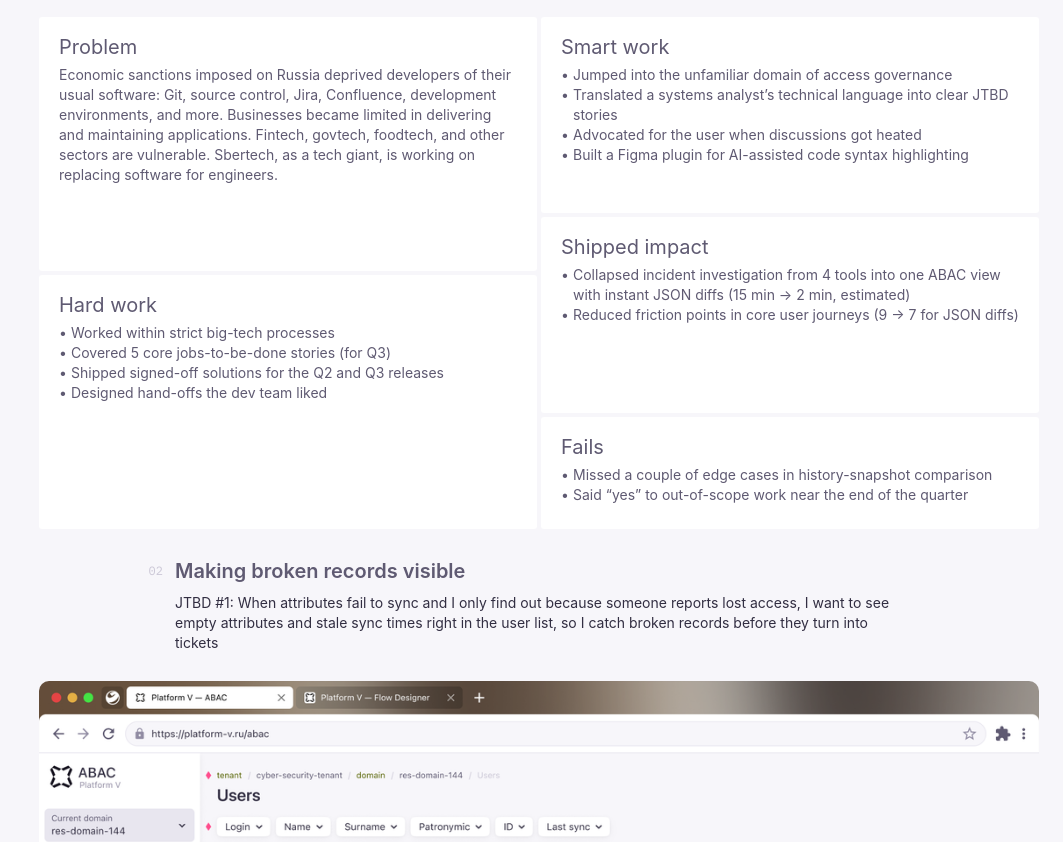
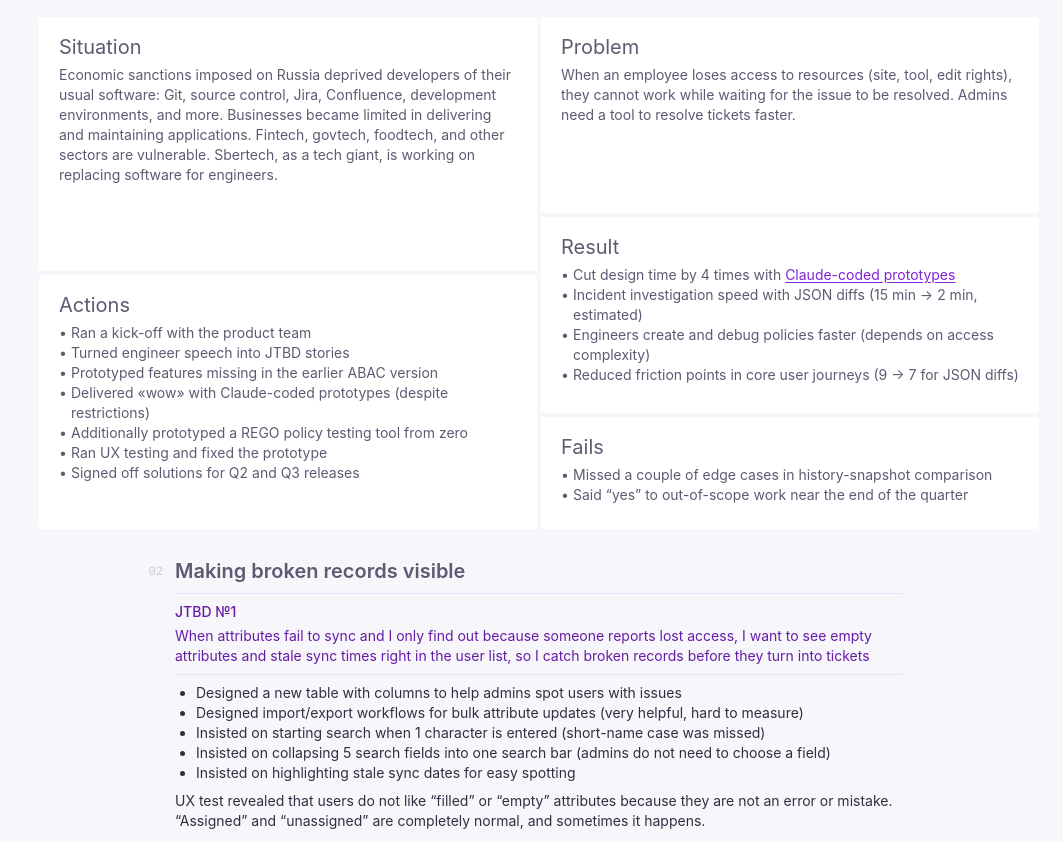
Before and after one commit to uxpugovkin/uxpugovkin.github.io, a plain HTML site: page sbertech/index.html in a window 1280 px wide. Shown: the part 830-1672 px from the top of the page, without its empty margins (217-1280 px from the left). Drawn offline with Linux system fonts and the light colour scheme.

Commit message:
sbertech copy

```diff
--- a/assets/css/site/base.css
+++ b/assets/css/site/base.css
@@ -50,6 +50,13 @@ a {
   text-decoration: none;
 }
 
+/* A link inside running text (class="text-link"): accent colour, underlined */
+.text-link {
+  color: var(--uncreative-green-50);
+  text-decoration: underline;
+  text-underline-position: from-font;
+}
+
 /* Keyboard focus ring: shows when someone moves through the page with Tab */
 :focus-visible {
   outline: 2px solid var(--boring-blue-50);
--- a/assets/css/site/case-section.css
+++ b/assets/css/site/case-section.css
@@ -55,6 +55,24 @@
   font-weight: 700;
 }
 
+/* JTBD block (Figma: jtbd) — the job story under a section title.
+   Purple text between two thin lines, 8px above and below:
+     JTBD №1                  ← Body C / Bold
+     When…, I want…, so…      ← Body C / Regular */
+.case-jtbd {
+  display: flex;
+  flex-direction: column;
+  gap: var(--space-4);
+  margin: 0;
+  padding-block: var(--space-8);
+  border-block: 1px solid var(--uncreative-green-90);
+  color: var(--uncreative-green-40);
+}
+
+.case-jtbd > * {
+  margin: 0;
+}
+
 /* The "Number" layer: Code/S, uncolorful-grey/disabled, hanging 12px left
    of the section, centred on the 28px title line */
 .case-section::before {
--- a/assets/css/site/reflection-cards.css
+++ b/assets/css/site/reflection-cards.css
@@ -13,6 +13,9 @@
    │                  ├──────────────────┤
    │                  │ Fails            │
    └──────────────────┴──────────────────┘
+
+   Titles vary by case: Sbertech uses Situation · Actions on the left
+   and Problem · Result · Fails on the right, in the same slots.
 
    Height: at least 512px (the fixed height of the Figma frame); taller
    only if the text needs it. Both columns match the taller one, and
--- a/sbertech/index.html
+++ b/sbertech/index.html
@@ -75,39 +75,39 @@
       </section>
 
       <!-- === REFLECTION CARDS ===
-           Left column: Problem · Hard work
-           Right column: Smart work · Shipped impact · Fails -->
+           Left column: Situation · Actions
+           Right column: Problem · Result · Fails -->
       <section class="cards" aria-label="Reflection">
         <div class="cards__grid">
           <div class="cards__col">
             <article class="card card--grow">
-              <h2 class="card__title body-a-regular">Problem</h2>
+              <h2 class="card__title body-a-regular">Situation</h2>
               <p class="body-c-regular">Economic sanctions imposed on Russia deprived developers of their usual software: Git, source control, Jira, Confluence, development environments, and more. Businesses became limited in delivering and maintaining applications. Fintech, govtech, foodtech, and other sectors are vulnerable. Sbertech, as a tech giant, is working on replacing software for engineers.</p>
             </article>
             <article class="card card--grow">
-              <h2 class="card__title body-a-regular">Hard work</h2>
+              <h2 class="card__title body-a-regular">Actions</h2>
               <ul class="card__list body-c-regular">
-                <li>Worked within strict big-tech processes</li>
-                <li>Covered 5 core jobs-to-be-done stories (for Q3)</li>
-                <li>Shipped signed-off solutions for the Q2 and Q3 releases</li>
-                <li>Designed hand-offs the dev team liked</li>
+                <li>Ran a kick-off with the product team</li>
+                <li>Turned engineer speech into JTBD stories</li>
+                <li>Prototyped features missing in the earlier ABAC version</li>
+                <li>Delivered «wow» with Claude-coded prototypes (despite restrictions)</li>
+                <li>Additionally prototyped a REGO policy testing tool from zero</li>
+                <li>Ran UX testing and fixed the prototype</li>
+                <li>Signed off solutions for Q2 and Q3 releases</li>
               </ul>
             </article>
           </div>
           <div class="cards__col">
             <article class="card card--grow">
-              <h2 class="card__title body-a-regular">Smart work</h2>
-              <ul class="card__list body-c-regular">
-                <li>Jumped into the unfamiliar domain of access governance</li>
-                <li>Translated a systems analyst’s technical language into clear JTBD stories</li>
-                <li>Advocated for the user when discussions got heated</li>
-                <li>Built a Figma plugin for AI-assisted code syntax highlighting</li>
-              </ul>
+              <h2 class="card__title body-a-regular">Problem</h2>
+              <p class="body-c-regular">When an employee loses access to resources (site, tool, edit rights), they cannot work while waiting for the issue to be resolved. Admins need a tool to resolve tickets faster.</p>
             </article>
             <article class="card card--grow">
-              <h2 class="card__title body-a-regular">Shipped impact</h2>
+              <h2 class="card__title body-a-regular">Result</h2>
               <ul class="card__list body-c-regular">
-                <li>Collapsed incident investigation from 4 tools into one ABAC view with instant JSON diffs (15&nbsp;min → 2&nbsp;min, estimated)</li>
+                <li>Cut design time by 4 times with <a class="text-link" href="https://uxpugovkin.github.io/habibi-ui/" target="_blank" rel="noopener">Claude-coded prototypes<span class="visually-hidden"> (opens in a new tab)</span></a></li>
+                <li>Incident investigation speed with JSON diffs (15&nbsp;min → 2&nbsp;min, estimated)</li>
+                <li>Engineers create and debug policies faster (depends on access complexity)</li>
                 <li>Reduced friction points in core user journeys (9 → 7 for JSON diffs)</li>
               </ul>
             </article>
@@ -125,7 +125,20 @@
       <!-- === SECTION — numbered automatically (01, 02…): title + text === -->
       <section class="paragraph case-section" aria-labelledby="making-broken-records-visible">
         <h2 class="case-section__title header-h3" id="making-broken-records-visible">Making broken records visible</h2>
-        <p class="case-section__body body-c-regular">JTBD #1: When attributes fail to sync and I only find out because someone reports lost access, I want to see empty attributes and stale sync times right in the user list, so I catch broken records before they turn into tickets</p>
+        <div class="case-jtbd body-c-regular">
+          <p class="body-c-bold">JTBD №1</p>
+          <p>When attributes fail to sync and I only find out because someone reports lost access, I want to see empty attributes and stale sync times right in the user list, so I catch broken records before they turn into tickets</p>
+        </div>
+        <div class="case-section__body body-c-regular">
+          <ul>
+            <li>Designed a new table with columns to help admins spot users with issues</li>
+            <li>Designed import/export workflows for bulk attribute updates (very helpful, hard to measure)</li>
+            <li>Insisted on starting search when 1 character is entered (short-name case was missed)</li>
+            <li>Insisted on collapsing 5 search fields into one search bar (admins do not need to choose a field)</li>
+            <li>Insisted on highlighting stale sync dates for easy spotting</li>
+          </ul>
+        </div>
+        <p class="case-section__body body-c-regular">UX test revealed that users do not like “filled” or “empty” attributes because they are not an error or mistake. “Assigned” and “unassigned” are completely normal, and sometimes it happens.</p>
       </section>
 
       <!-- === IMAGES ===
@@ -155,7 +168,18 @@
       <!-- === SECTION — numbered automatically (01, 02…): title + text === -->
       <section class="paragraph case-section" aria-labelledby="spotting-the-attribute-that-broke">
         <h2 class="case-section__title header-h3" id="spotting-the-attribute-that-broke">Spotting the attribute that broke</h2>
-        <p class="case-section__body body-c-regular">JTBD 3: When a user can’t reach a resource their colleague can, I want to compare both sets of attributes, so I can spot the difference myself instead of reading raw files</p>
+        <div class="case-jtbd body-c-regular">
+          <p class="body-c-bold">JTBD №2</p>
+          <p>When a user can’t reach a resource their colleague can, I want to compare both sets of attributes, so I can spot the difference myself instead of reading raw files</p>
+        </div>
+        <div class="case-section__body body-c-regular">
+          <ul>
+            <li>Researched JSON diff methods and aligned with technical constraints</li>
+            <li>Prototyped and proposed a new workflow</li>
+            <li>Chose overlaps over split view (spots differences instantly, no eye scanning needed)</li>
+          </ul>
+        </div>
+        <p class="case-section__body body-c-regular">After UX test, added login names and labels for both JSONs to make it more obvious.</p>
       </section>
 
       <!-- === IMAGES ===
@@ -204,7 +228,19 @@
       <!-- === SECTION — numbered automatically (01, 02…): title + text === -->
       <section class="paragraph case-section" aria-labelledby="building-a-playground-with-a-sandbox">
         <h2 class="case-section__title header-h3" id="building-a-playground-with-a-sandbox">Building a playground with a sandbox</h2>
-        <p class="case-section__body body-c-regular">JTBD 4: When I write a policy that decides who gets access, I want to test it against different users and conditions before it goes live, so I catch mistakes early</p>
+        <div class="case-jtbd body-c-regular">
+          <p class="body-c-bold">JTBD №3</p>
+          <p>When I write a policy that decides who gets access, I want to test it against different users and conditions before it goes live, so I catch mistakes early</p>
+        </div>
+        <div class="case-section__body body-c-regular">
+          <ul>
+            <li>Ran kick-off with side product team</li>
+            <li>Jumped into unfamiliar software testing field</li>
+            <li>Designed information architecture covering all user stories</li>
+            <li><a class="text-link" href="https://uxpugovkin.github.io/habibi-ui/rego-playground" target="_blank" rel="noopener">Built a live-coded prototype<span class="visually-hidden"> (opens in a new tab)</span></a> from scratch as a plugin, within side low-code platform limits</li>
+          </ul>
+        </div>
+        <p class="case-section__body body-c-regular">Admins can now test access policies with different user auth contexts and debug policies faster. This feature makes them faster, but we do not know the exact number. One policy can be simple; another can involve a dozen nested policies.</p>
       </section>
 
       <!-- === IMAGES ===
@@ -224,8 +260,20 @@
       <!-- === SECTION — numbered automatically (01, 02…): title + text === -->
       <section class="paragraph case-section" aria-labelledby="it-worked-yesterday-an-investigation">
         <h2 class="case-section__title header-h3" id="it-worked-yesterday-an-investigation">“It worked yesterday” — an investigation</h2>
-        <p class="case-section__body body-c-regular">JTBD Story 5: When a user loses access they had yesterday, I want to compare their attributes before and after in the ABAC UI, so I can see which one dropped without asking a developer to pull the data</p>
+        <div class="case-jtbd body-c-regular">
+          <p class="body-c-bold">JTBD №4</p>
+          <p>When a user loses access they had yesterday, I want to compare their attributes before and after in the ABAC UI, so I can see which one dropped without asking a developer to pull the data</p>
+        </div>
+        <div class="case-section__body body-c-regular">
+          <ul>
+            <li>Designed a brand new workflow</li>
+            <li>Reused JSON diff widget</li>
+            <li>Proposed two options</li>
+            <li>Insisted on keeping search and share buttons visible (do not hide features under hotkeys)</li>
+          </ul>
+        </div>
         <p class="case-section__body body-c-regular">Option A — the user searches, filters, and pins two history snapshots using the bulk-operation table controls, then clicks the compare button. Option B — the user finds the snapshot with no issues and compares it with the current state in one click.</p>
+        <p class="case-section__body body-c-regular">Option A was attractive because it seemed easy to enable every possible table component feature. Option B won the tradeoff, because it compares the current snapshot with a chosen one in a single click, without the cumbersome table UI and its four-plus user clicks.</p>
       </section>
 
       <!-- === IMAGES ===
@@ -251,11 +299,6 @@
           <span class="visually-hidden">(opens full size)</span>
         </a>
       </figure>
-
-      <!-- === TEXT — a paragraph without a title or number === -->
-      <div class="paragraph">
-        <p class="case-section__body body-c-regular">Option A was attractive because it seemed easy to enable every possible table component feature. Option B won the tradeoff, because it compares the current snapshot with a chosen one in a single click, without the cumbersome table UI and its four-plus user clicks.</p>
-      </div>
 
       <!-- === IMAGES ===
            Each image: the 1140px file for normal screens, the 2160px file for
```
